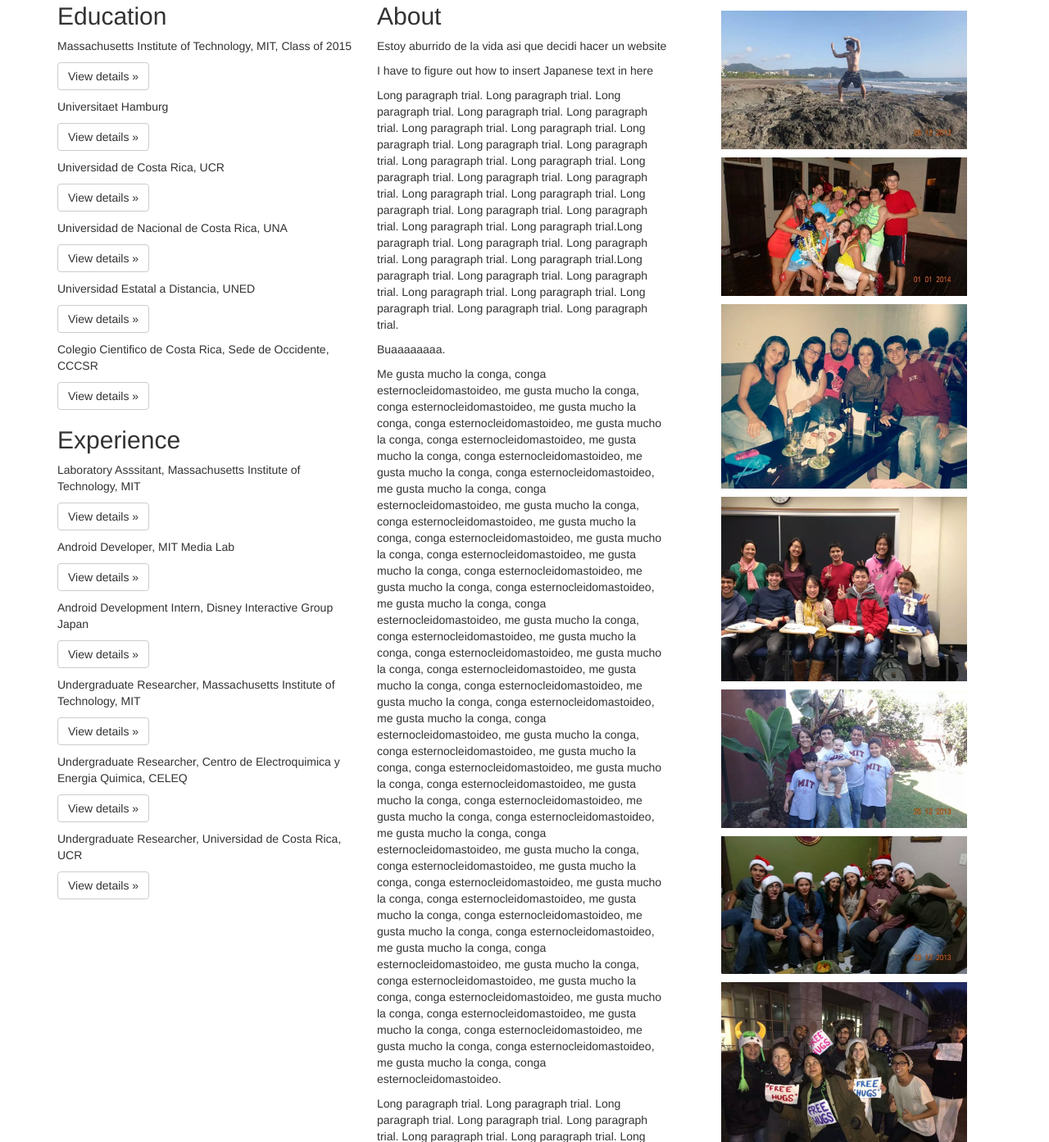
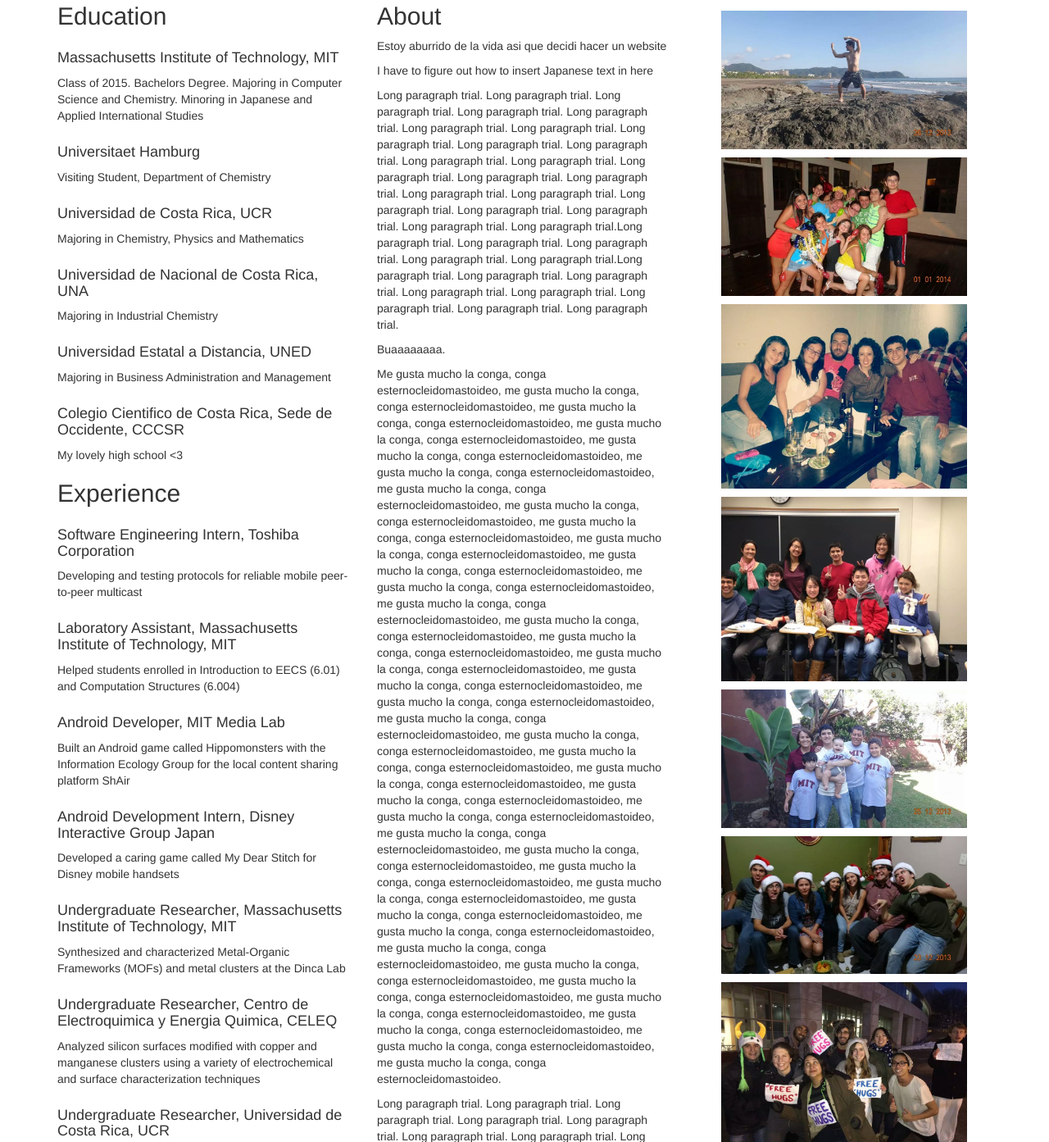
Before and after one commit to rafaelroar/rafaelroar.github.io, a plain HTML site: page index.html in a window 1280 px wide. Shown: the part 359-1752 px from the top of the page at 82% size. Drawn offline with nearby package versions, Linux system fonts and the light colour scheme.

Commit message:
updated info

```diff
--- a/extra-css.css
+++ b/extra-css.css
@@ -10,3 +10,7 @@
 	padding-top: 30px;
 	padding-bottom: -10px;
 }
+
+h4 {
+	margin-top: 25px;
+}
--- a/index.html
+++ b/index.html
@@ -5,9 +5,9 @@
         <meta content="IE=edge" http-equiv="X-UA-Compatible"></meta>
         <meta content="width=device-width, initial-scale=1" name="viewport"></meta>
         <meta content="Personal Website" name="description"></meta>
-        <meta content="Rafael Rodriguez" name="author"></meta>
+        <meta content="Rafael Rodriguez Arguedas" name="author"></meta>
         <link href="okita.ico" rel="icon"></link>
-        <title>Rafael Rodriguez</title>
+        <title>Rafael Rodriguez Arguedas</title>
         <!--Bootstrap core CSS-->
         <link rel="stylesheet" href="css/bootstrap.min.css"></link>
         <link rel="stylesheet" href="extra-css.css"></link>
@@ -39,55 +39,72 @@
             <div class="row">
                 <div class="col-md-4">
                     <h2>Education</h2>
-                    <p>Massachusetts Institute of Technology, MIT, Class of 2015</p>
-                    <p>
+                    <!--<p>
                         <a class="btn btn-default" role="button" href="#">View details »</a>
-                    </p>
-                    <p>Universitaet Hamburg</p>
-                    <p>
-                        <a class="btn btn-default" role="button" href="#">View details »</a>
-                    </p>
-                    <p>Universidad de Costa Rica, UCR</p>
-                    <p>
-                        <a class="btn btn-default" role="button" href="#">View details »</a>
-                    </p>
-                    <p>Universidad de Nacional de Costa Rica, UNA</p>
-                    <p>
-                        <a class="btn btn-default" role="button" href="#">View details »</a>
-                    </p>
-                    <p>Universidad Estatal a Distancia, UNED</p>
-                    <p>
-                        <a class="btn btn-default" role="button" href="#">View details »</a>
-                    </p>
-                    <p>Colegio Cientifico de Costa Rica, Sede de Occidente, CCCSR</p>
-                    <p>
-                        <a class="btn btn-default" role="button" href="#">View details »</a>
-                    </p>
+                    </p>-->
+                    <h4>Massachusetts Institute of Technology, MIT</h4>
+                    <p>Class of 2015. Bachelors Degree. Majoring in Computer Science and Chemistry. Minoring in Japanese and Applied International Studies</p>
+
+                    <h4>Universitaet Hamburg</h4>
+                    <p>Visiting Student, Department of Chemistry</p>
+
+                    <h4>Universidad de Costa Rica, UCR</h4>
+                    <p>Majoring in Chemistry, Physics and Mathematics</p>
+
+                    <h4>Universidad de Nacional de Costa Rica, UNA</h4>
+                    <p>Majoring in Industrial Chemistry</p>
+
+                    <h4>Universidad Estatal a Distancia, UNED</h4>
+                    <p>Majoring in Business Administration and Management</p>
+
+                    <h4>Colegio Cientifico de Costa Rica, Sede de Occidente, CCCSR</h4>
+                    <p>My lovely high school <3</p>
+
                     <h2>Experience</h2>
-                    <p>Laboratory Asssitant, Massachusetts Institute of Technology, MIT</p>
-                    <p>
-                        <a class="btn btn-default" role="button" href="#">View details »</a>
-                    </p>
-                    <p>Android Developer, MIT Media Lab</p>
-                    <p>
-                        <a class="btn btn-default" role="button" href="#">View details »</a>
-                    </p>
-                    <p>Android Development Intern, Disney Interactive Group Japan</p>
-                    <p>
-                        <a class="btn btn-default" role="button" href="#">View details »</a>
-                    </p>
-                    <p>Undergraduate Researcher, Massachusetts Institute of Technology, MIT</p>
-                    <p>
-                        <a class="btn btn-default" role="button" href="#">View details »</a>
-                    </p>
-                    <p>Undergraduate Researcher, Centro de Electroquimica y Energia Quimica, CELEQ</p>
-                    <p>
-                        <a class="btn btn-default" role="button" href="#">View details »</a>
-                    </p>
-                    <p>Undergraduate Researcher, Universidad de Costa Rica, UCR</p>
-                    <p>
-                        <a class="btn btn-default" role="button" href="#">View details »</a>
-                    </p>
+
+                    <h4>Software Engineering Intern, Toshiba Corporation</h4>
+                    <p>Developing and testing protocols for reliable mobile peer-to-peer multicast</p>
+
+                    <h4>Laboratory Assistant, Massachusetts Institute of Technology, MIT</h4>
+                    <p>Helped students enrolled in Introduction to EECS (6.01) and Computation Structures (6.004)</p>
+
+                    <h4>Android Developer, MIT Media Lab</h4>
+                    <p>Built an Android game called Hippomonsters with the Information Ecology Group for the local content sharing platform ShAir</p>
+
+                    <h4>Android Development Intern, Disney Interactive Group Japan</h4>
+                    <p>Developed a caring game called My Dear Stitch for Disney mobile handsets</p>
+
+                    <h4>Undergraduate Researcher, Massachusetts Institute of Technology, MIT</h4>
+                    <p>Synthesized and characterized Metal-Organic Frameworks (MOFs) and metal clusters at the Dinca Lab</p>
+
+                    <h4>Undergraduate Researcher, Centro de Electroquimica y Energia Quimica, CELEQ</h4>
+                    <p>Analyzed silicon surfaces modified with copper and manganese clusters using a variety of electrochemical and surface characterization techniques</p>
+
+                    <h4>Undergraduate Researcher, Universidad de Costa Rica, UCR</h4>
+                    <p>Synthesized and characterized organic ligands and metallic complexes for magnetic coupling analysis</p>
+
+                    <h4>Tutor, Olimpiada Costarricense de Matematica, OLCOMA</h4>
+                    <p>Helped students competing in regional and international math competitions</p>
+
+                    <h4>Tutor, Olimpiada Costarricense de Quimica, OLCOQUIM</h4>
+                    <p>Helped students competing in regional and international chemistry competitions</p>
+
+                    <h2>Projects</h2>
+
+                    <h4>iOS game - Solar Sprint</h4>
+                    <p>A game about a spaceship orbiting planets and traversing galaxies in order to collect all the star pieces scattered throughout the universe. It will be released in the App Store soon</p>
+
+                    <h4>iOS game - Bugs on Despair</h4>
+                    <p>My first iOS project. It's a simple game about protecting little insects from voracious carnivorous plants</p>
+
+                    <h2>Honors & Awards</h2>
+
+                    <h4>iOS game - Solar Sprint</h4>
+                    <p>A game about a spaceship orbiting planets and traversing galaxies in order to collect all the star pieces scattered throughout the universe. It will be released in the App Store soon</p>
+
+                    <h4>iOS game - Bugs on Despair</h4>
+                    <p>My first iOS project. It's a simple game about protecting little insects from voracious carnivorous plants</p>
+
                 </div>
                 <div class="col-md-4">
                     <h2>About</h2>
```
